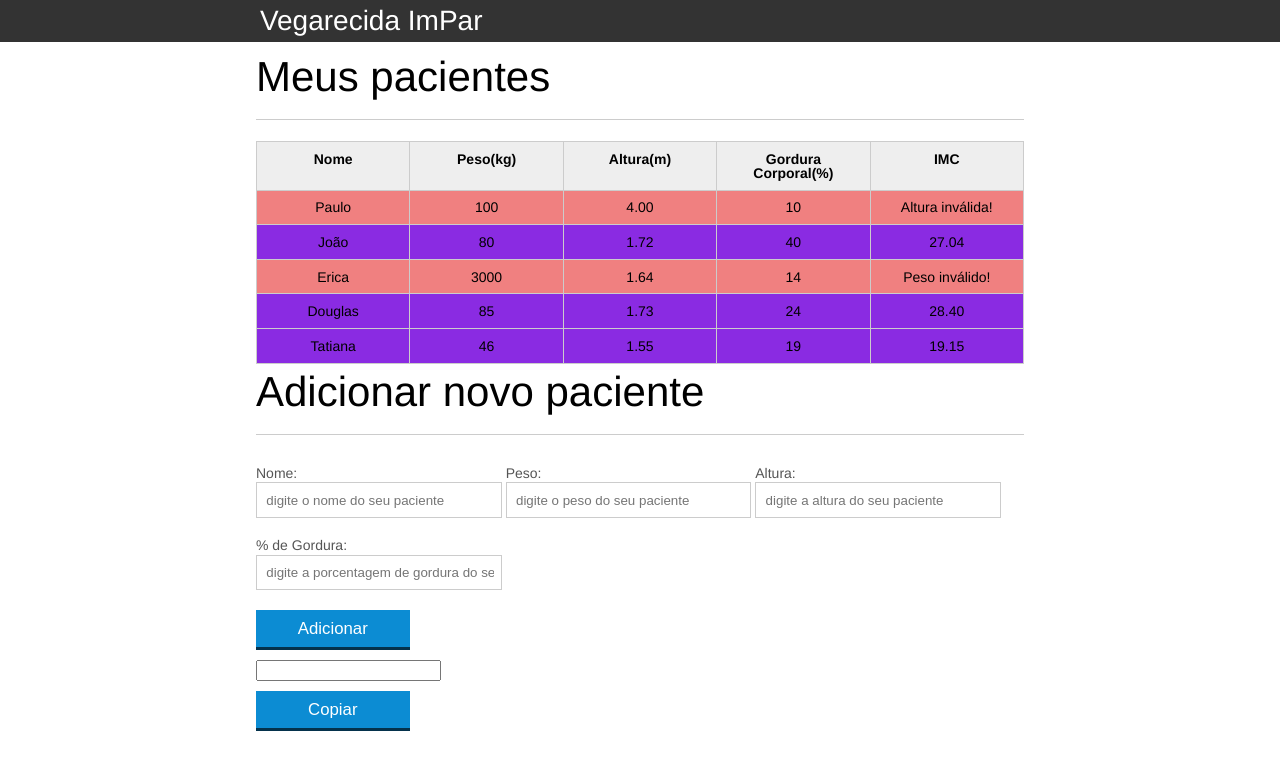
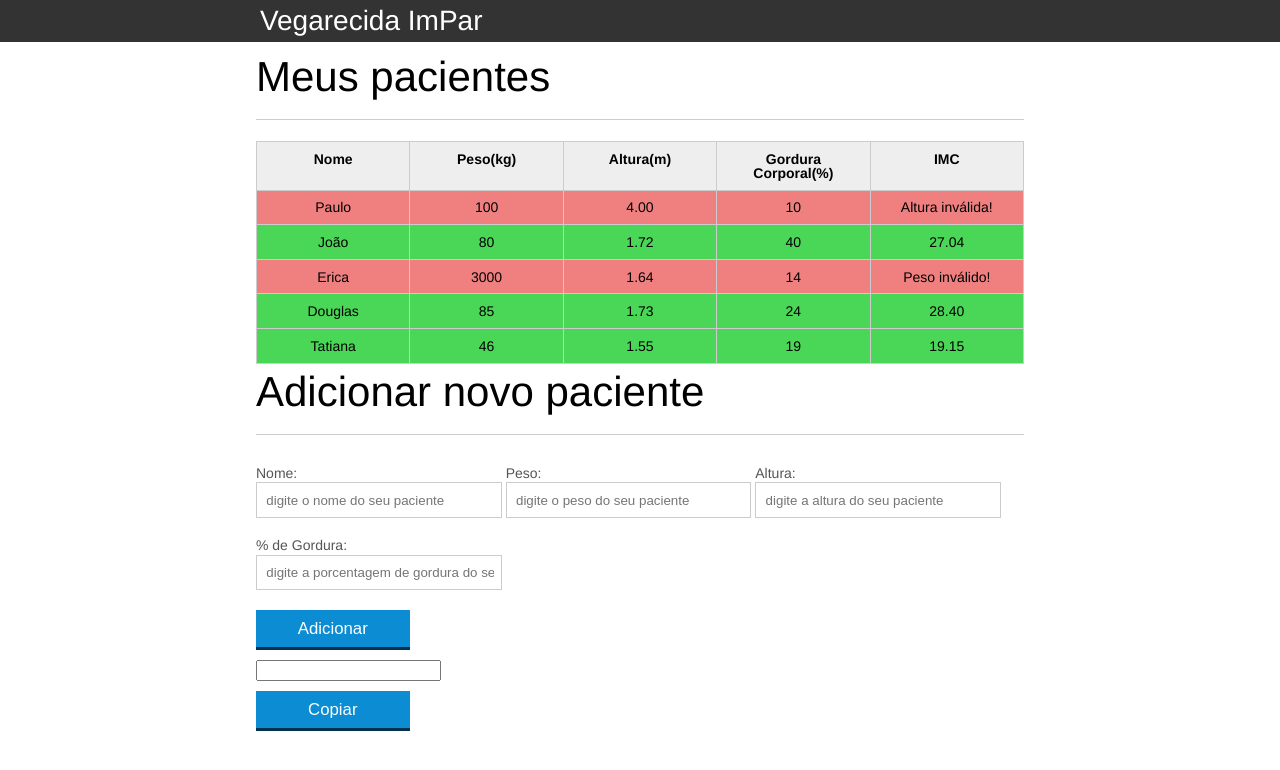
Before and after one commit to ruben216/JS_Alura, a plain HTML site: page index.html in a window 1280 px wide. Drawn offline with Linux system fonts and the light colour scheme.

Commit message:
commit do design

```diff
--- a/css/index.css
+++ b/css/index.css
@@ -138,5 +138,5 @@ button[disabled=disabled], button:disabled {
 }
 
 .teste_css {
-	background-color: blueviolet;
+	background-color: rgb(74, 214, 86);
 }
```
